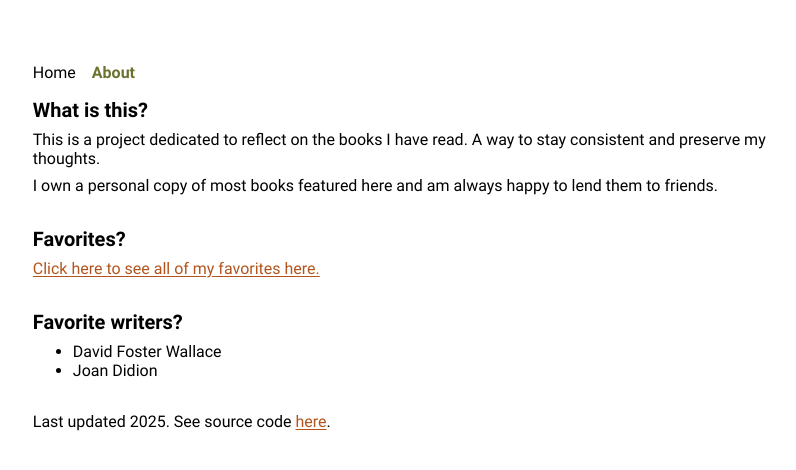
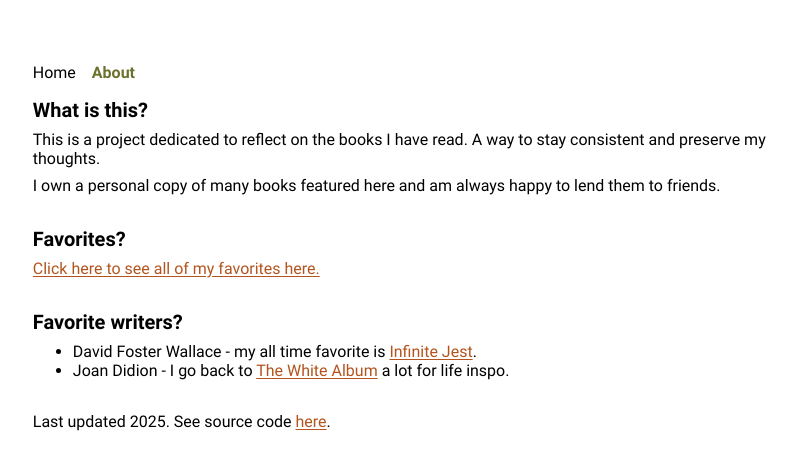
Before and after one commit to jinsung-kim/book-blog, a React (Create React App) app: page /about in a window 1280 px wide. Shown: the top 470 px of the page, without its empty margins (228-1024 px from the left). Built offline with nearby package versions, Linux system fonts and the light colour scheme; no server answers; the database is empty.

Commit message:
Update about page

```diff
--- a/src/pages/AboutPage.tsx
+++ b/src/pages/AboutPage.tsx
@@ -32,7 +32,7 @@ export default function AboutPage() {
             way to stay consistent and preserve my thoughts.
           </div>
           <div className="label">
-            I own a personal copy of most books featured here and am always
+            I own a personal copy of many books featured here and am always
             happy to lend them to friends.
           </div>
         </div>
@@ -61,8 +61,20 @@ export default function AboutPage() {
             <div className="label-bold">Favorite writers?</div>
 
             <ul>
-              <li>David Foster Wallace</li>
-              <li>Joan Didion</li>
+              <li>
+                David Foster Wallace - my all time favorite is{' '}
+                <a href="/review/infinite-jest" className="link">
+                  Infinite Jest
+                </a>
+                .
+              </li>
+              <li>
+                Joan Didion - I go back to{' '}
+                <a href="/review/the-white-album" className="link">
+                  The White Album
+                </a>{' '}
+                a lot for life inspo.
+              </li>
             </ul>
           </div>
 
```
